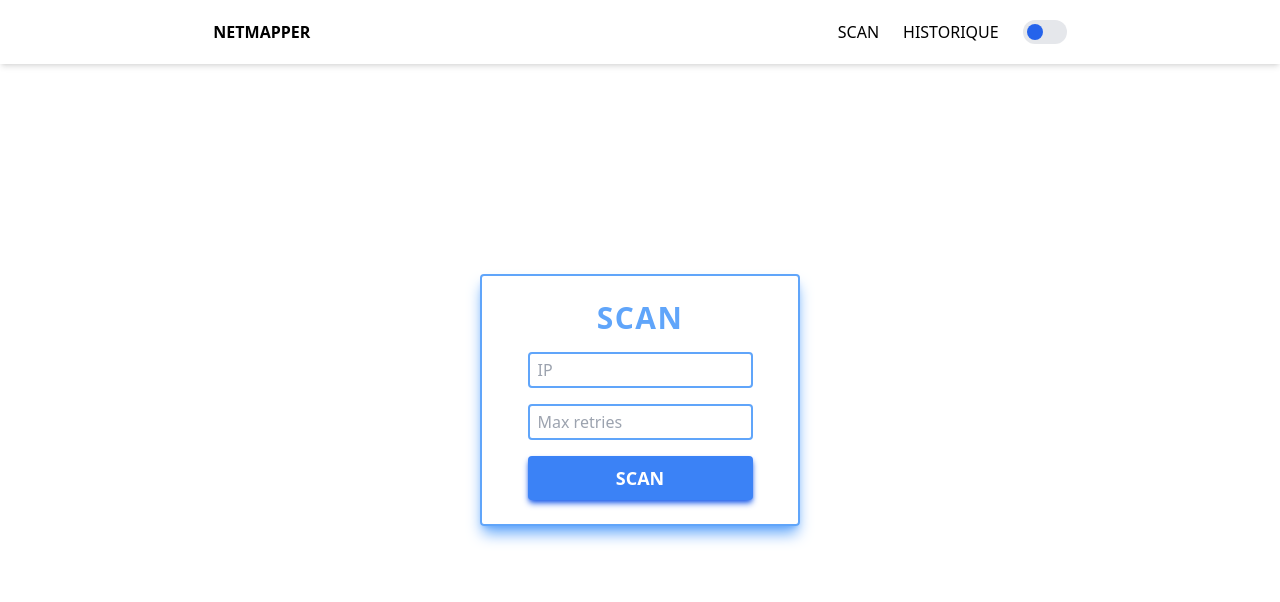
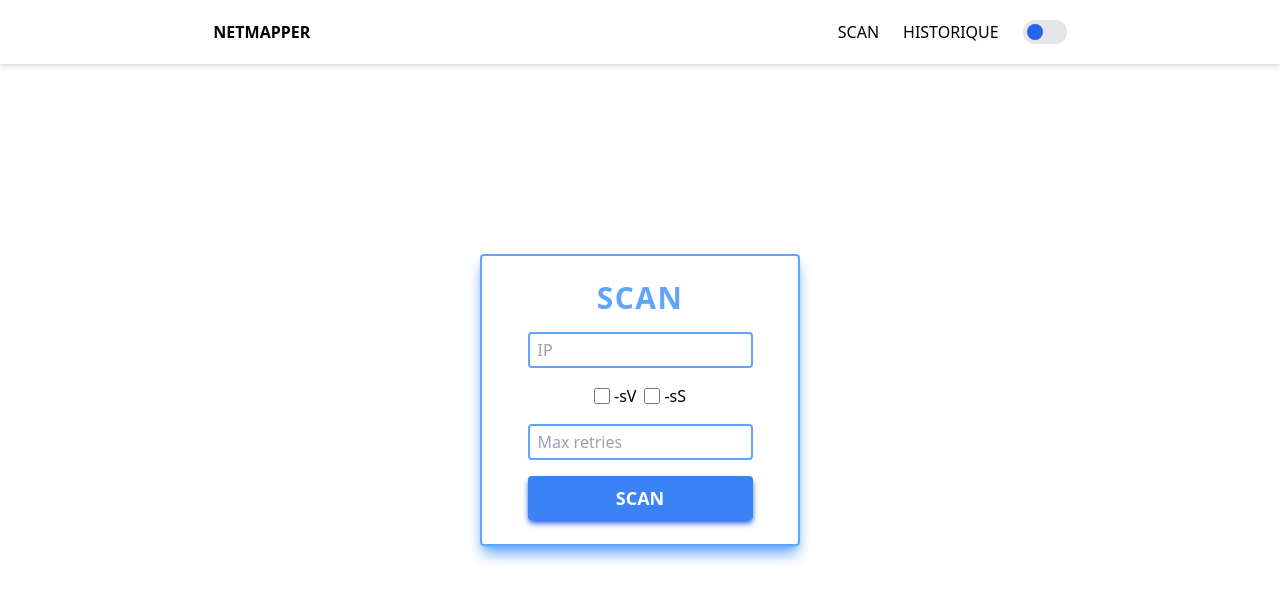
Before and after one commit to Zweird-958/netmapper, a Next.js app: page /scan in a window 1280 px wide. Shown: the top 602 px of the page. Built offline with nearby package versions, Linux system fonts and the light colour scheme; no server answers.

Commit message:
sV & sS options

```diff
--- a/src/pages/api/nmap.js
+++ b/src/pages/api/nmap.js
@@ -5,8 +5,13 @@ import { spawn } from "child_process"
 const handler = mw({
   POST: [
     async (req, res) => {
-      const { ip } = req.body
-      const nmap = spawn("nmap", [ip])
+      const { ip, options } = req.body
+
+      const optionsSelected = Object.entries(options)
+        .filter(([, value]) => value === true)
+        .map(([key]) => `-${key}`)
+
+      const nmap = spawn("nmap", [optionsSelected, ip].flat())
 
       const resultPromise = new Promise((resolve, reject) => {
         let result = ""
@@ -27,9 +32,11 @@ const handler = mw({
       try {
         const result = await resultPromise
 
+        console.log(optionsSelected)
+
         const command = await CommandModel.create({
           ip,
-          options: [],
+          options: optionsSelected,
           result,
         })
         res.send({ result: command })
--- a/src/pages/scan.js
+++ b/src/pages/scan.js
@@ -1,4 +1,5 @@
 import Page from "@/web/Page"
+import CheckBox from "@/web/components/CheckBox"
 import Field from "@/web/components/Field"
 import Form from "@/web/components/Form"
 import HistorySummary from "@/web/components/HistorySummary"
@@ -11,6 +12,10 @@ import * as yup from "yup"
 const initialValues = {
   ip: "",
   retries: "",
+  options: {
+    sV: false,
+    sS: false,
+  },
 }
 
 const validationSchema = yup.object().shape({
@@ -33,10 +38,11 @@ const Scan = () => {
   }
 
   const handleSubmit = async (values) => {
+    console.log(values)
     const {
       data: { result },
     } = await api.post("/nmap", values)
-    setCurrentResult(result)
+    // setCurrentResult(result)
   }
 
   return (
@@ -52,6 +58,10 @@ const Scan = () => {
               SCAN
             </p>
             <Field name="ip" placeholder="IP" />
+            <div className="flex justify-center gap-2">
+              <CheckBox name="options.sV" label="-sV" />
+              <CheckBox name="options.sS" label="-sS" />
+            </div>
             <Field name="retries" placeholder="Max retries" type="number" />
             <SubmitButton>SCAN</SubmitButton>
           </Form>
--- /dev/null
+++ b/src/web/components/CheckBox.js
@@ -0,0 +1,14 @@
+import { Field } from "formik"
+
+const CheckBox = (props) => {
+  const { label, name } = props
+
+  return (
+    <div className="flex items-center gap-1 dark:text-white">
+      <Field type="checkbox" name={name} className="h-4 w-4" />
+      <p className="">{label}</p>
+    </div>
+  )
+}
+
+export default CheckBox
```
